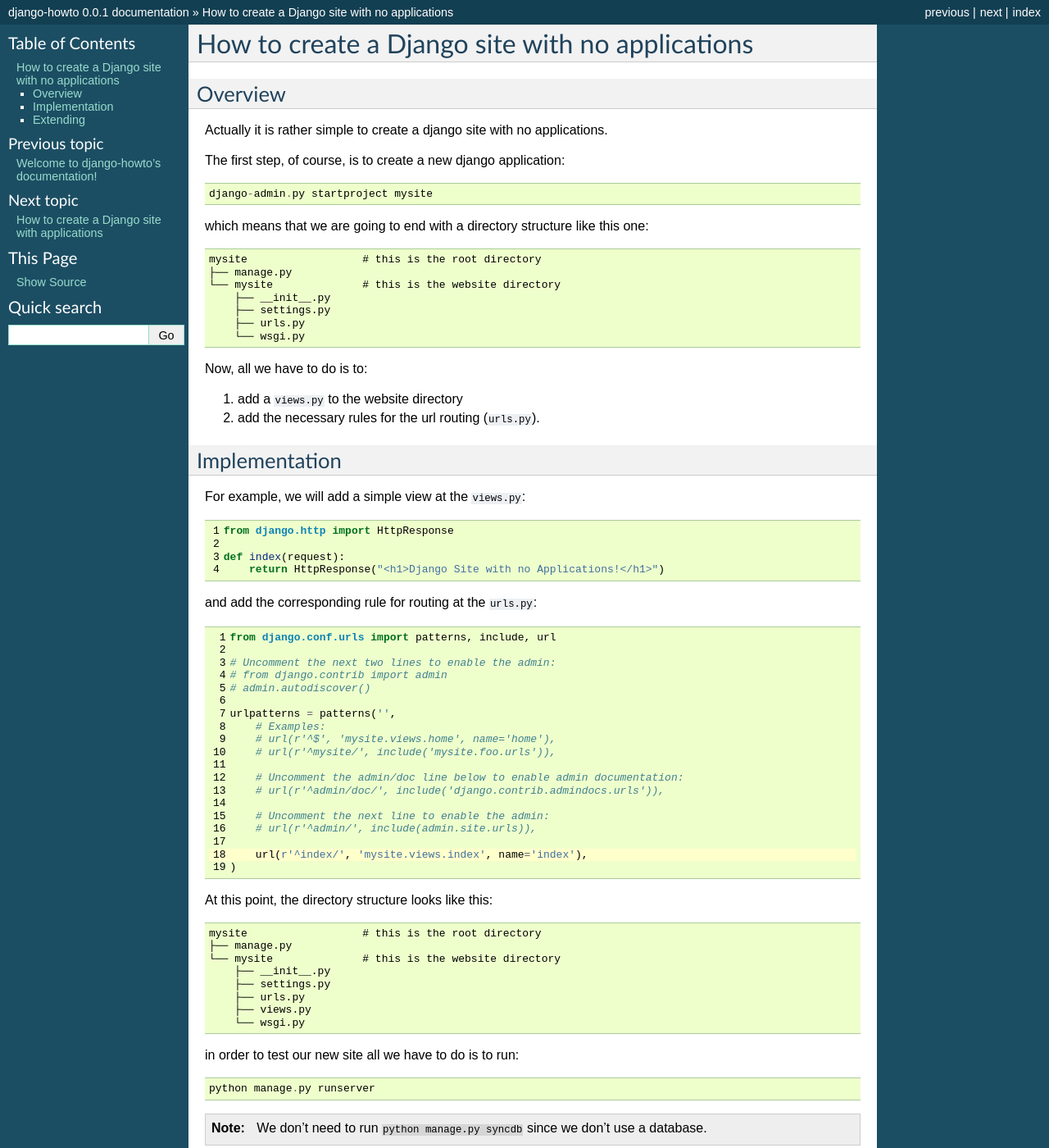
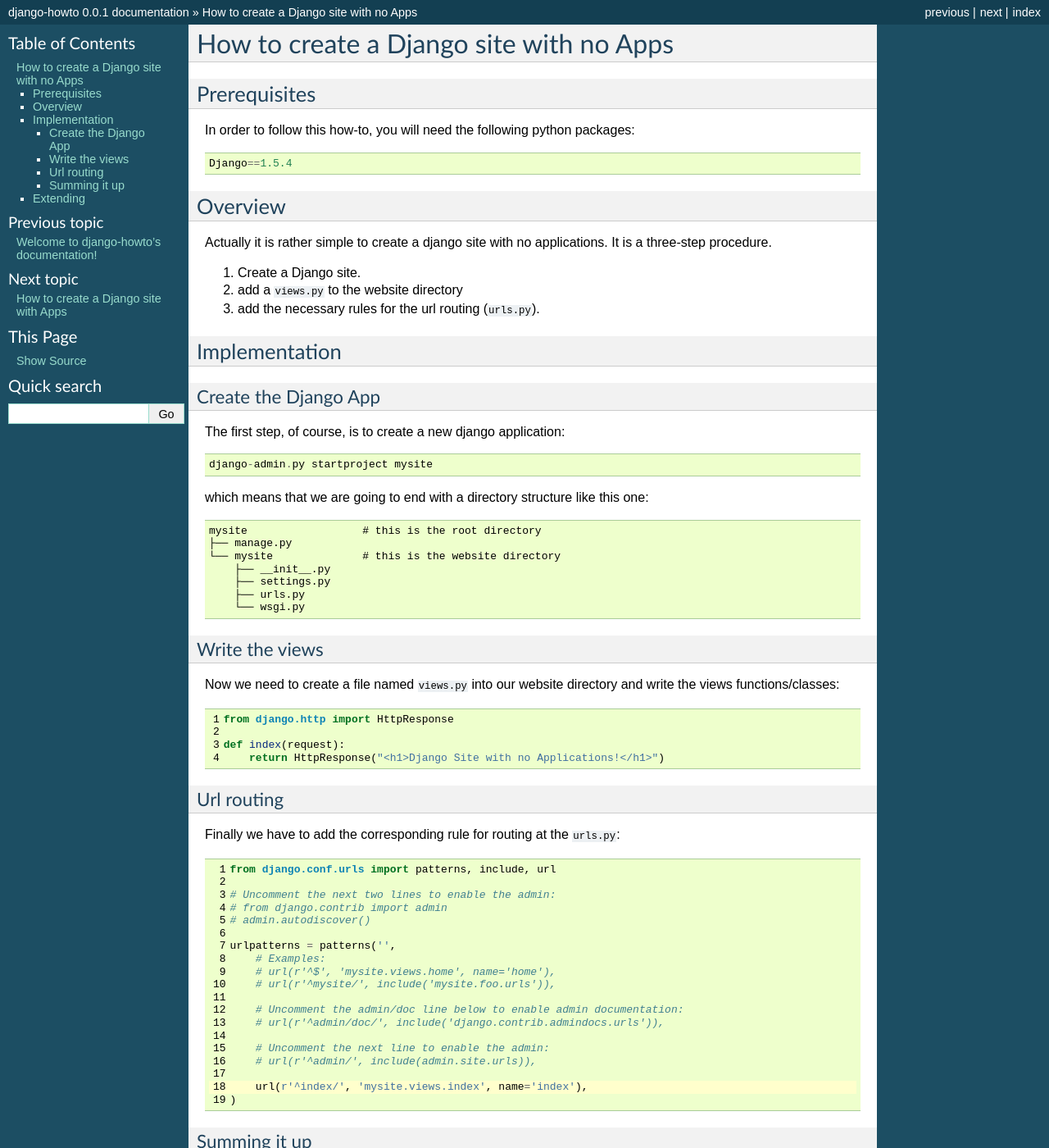
Before and after one commit to pmav99/howto, a Sphinx documentation site: the page built from docs/source/create_site_with_no_apps.rst, in a window 1280 px wide and 1400 px high. Shown: the whole window at 82% size. Built offline with Sphinx 7.4.7, drawn with Linux system fonts in a browser that asks for light colours; pages that are not in the unit, such as notebooks, are missing from menus; some of the changed text lies outside the part shown.

Commit message:
Improve docs.

```diff
--- a/docs/source/create_site_with_no_apps.rst
+++ b/docs/source/create_site_with_no_apps.rst
@@ -1,10 +1,28 @@
-How to create a Django site with no applications
-================================================
+How to create a Django site with no Apps
+========================================
+
+Prerequisites
+-------------
+
+In order to follow this how-to, you will need the following python packages:
+
+.. literalinclude:: /../../source/create_site_with_no_apps/requirements.txt
 
 Overview
 --------
 
-Actually it is rather simple to create a django site with no applications.
+Actually it is rather simple to create a django site with no applications. It is
+a three-step procedure.
+
+#. Create a Django site.
+#. add a ``views.py`` to the website directory
+#. add the necessary rules for the url routing (``urls.py``).
+
+Implementation
+--------------
+
+Create the Django App
+~~~~~~~~~~~~~~~~~~~~~
 
 The first step, of course, is to create a new django application::
 
@@ -20,26 +38,27 @@
         ├── urls.py
         └── wsgi.py
 
-Now, all we have to do is to:
+Write the views
+~~~~~~~~~~~~~~~
 
-#. add a ``views.py`` to the website directory
-#. add the necessary rules for the url routing (``urls.py``).
-
-Implementation
---------------
-
-For example, we will add a simple view at the ``views.py``:
+Now we need to create a file named ``views.py`` into our website directory and write the views functions/classes:
 
 .. literalinclude:: /../../source/create_site_with_no_apps/mysite/mysite/views.py
    :language: python
    :linenos:
 
-and add the corresponding rule for routing at the ``urls.py``:
+Url routing
+~~~~~~~~~~~
+
+Finally we have to add the corresponding rule for routing at the ``urls.py``:
 
 .. literalinclude:: /../../source/create_site_with_no_apps/mysite/mysite/urls.py
    :language: python
    :linenos:
    :emphasize-lines: 18
+
+Summing it up
+~~~~~~~~~~~~~
 
 At this point, the directory structure looks like this::
 
@@ -82,3 +101,5 @@
        ├── urls.py
        ├── views.py
        └── wsgi.py
+
+.. _the github repo: https://github.com/pmav99/howto/tree/master/source/create_site_with_no_apps
```
Also changed, not shown: docs/source/create_site_with_apps.rst (+10 -6 lines).
